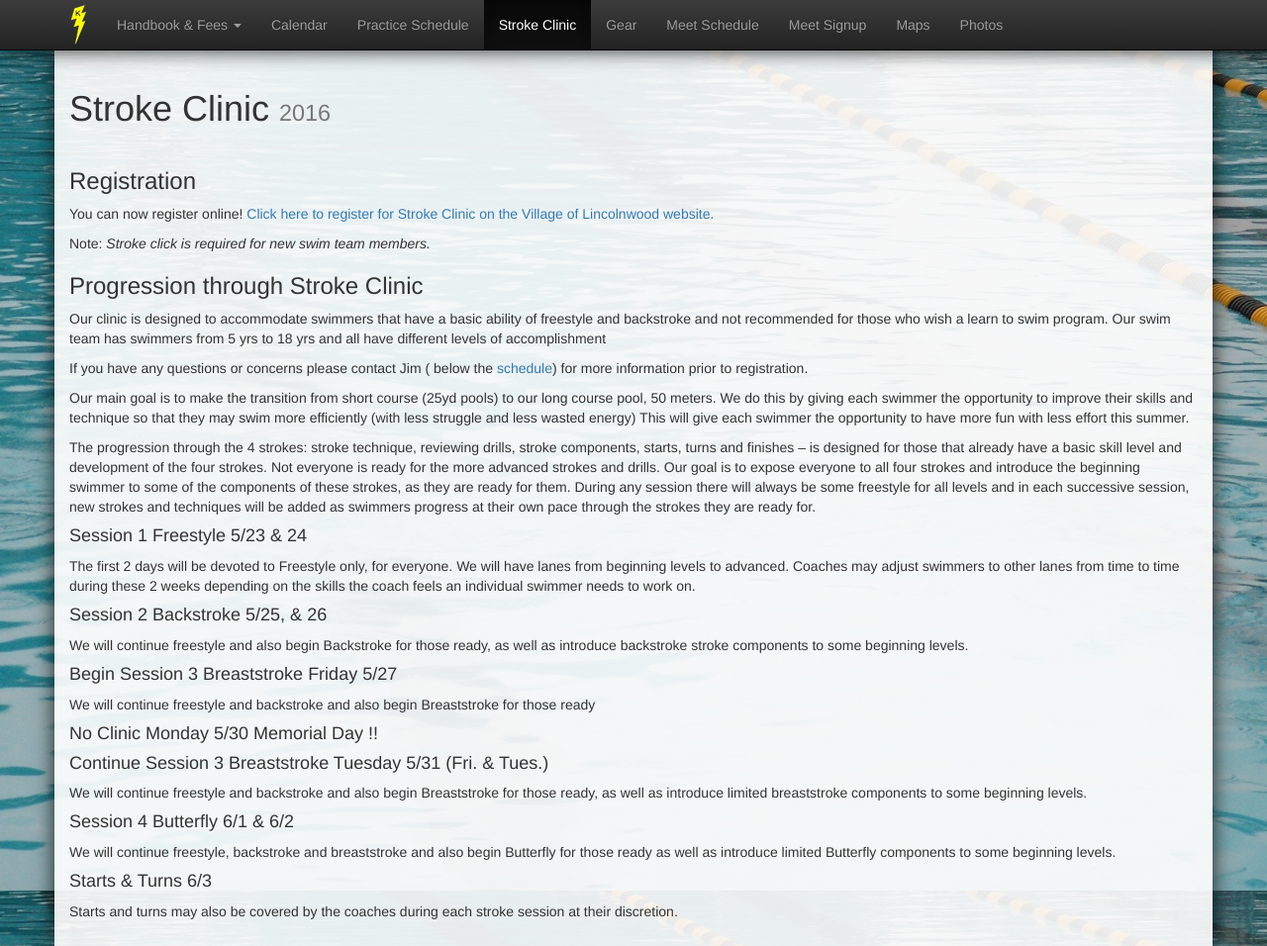
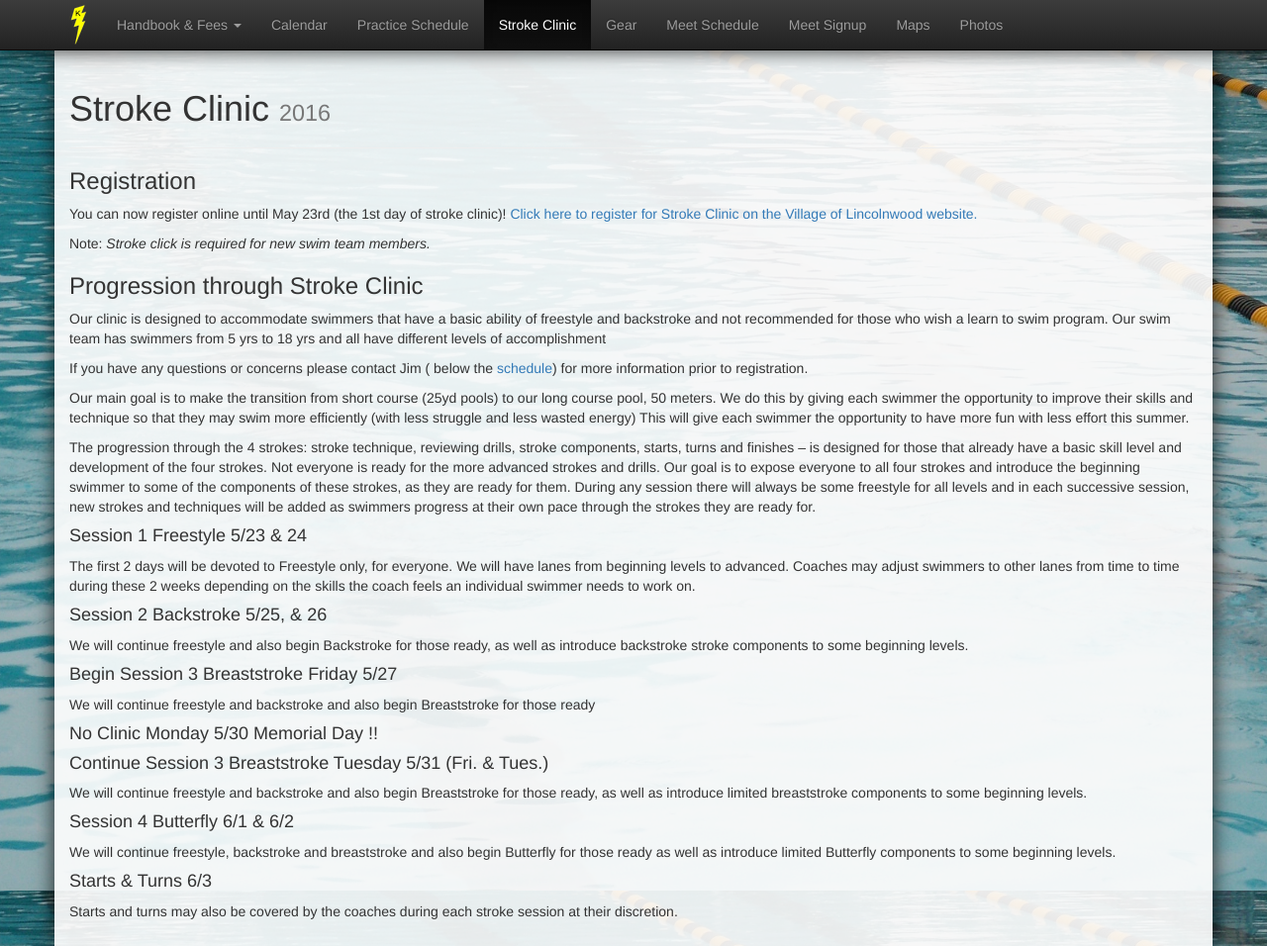
Before and after one commit to schickm/lwlightning.org, a Jekyll site: the page built from stroke-clinic/index.md, in a window 1280 px wide and 956 px high. Shown: the whole window at 99% size. Built offline with Jekyll 4.4.1, drawn with Linux system fonts in a browser that asks for light colours; nearby versions of some CDN libraries; comment, search, counter and statistics services are not loaded.

Commit message:
Update index.md

```diff
--- a/stroke-clinic/index.md
+++ b/stroke-clinic/index.md
@@ -23,7 +23,7 @@ comments: []
 
 ### Registration
 
-You can now register online! <a href='https://connect001.rectrac.com/wbwsc/illincoln_1.wsc/wbsearch.html?xxmod=AR&xxactivitynumber=206701'>Click here to register for Stroke Clinic on the Village of Lincolnwood website.</a>
+You can now register online until May 23rd (the 1st day of stroke clinic)! <a href='https://connect001.rectrac.com/wbwsc/illincoln_1.wsc/wbsearch.html?xxmod=AR&xxactivitynumber=206701'>Click here to register for Stroke Clinic on the Village of Lincolnwood website.</a>
 
 Note: _Stroke click is required for new swim team members._
 
```
